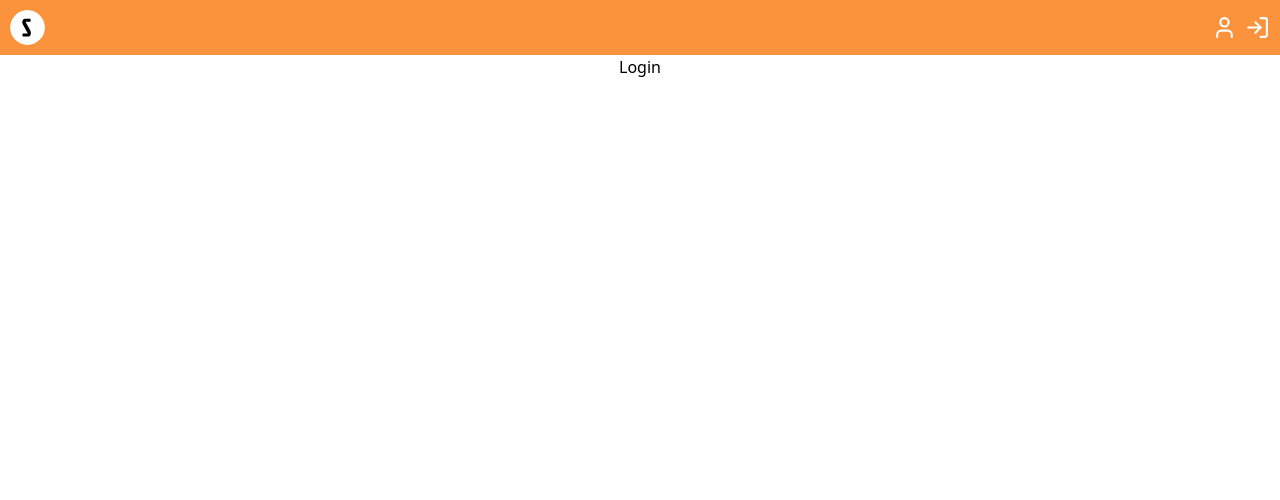
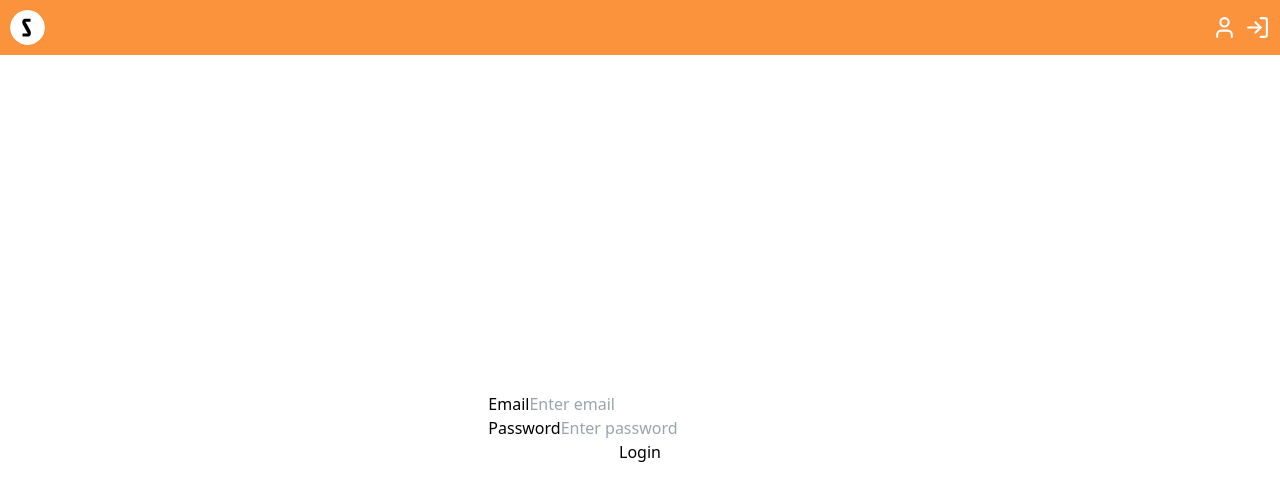
Before and after one commit to Sorokovsky/sorok-chat-client, a Next.js app: page /auth/login in a window 1280 px wide. Shown: the top 500 px of the page. Built offline with nearby package versions, Linux system fonts and the light colour scheme; no server answers.

Commit message:
form structure

```diff
--- a/package.json
+++ b/package.json
@@ -16,7 +16,8 @@
     "lucide-react": "^0.469.0",
     "next": "15.1.3",
     "react": "^19.0.0",
-    "react-dom": "^19.0.0"
+    "react-dom": "^19.0.0",
+    "react-hook-form": "^7.54.2"
   },
   "devDependencies": {
     "@eslint/eslintrc": "^3",
--- a/src/app/auth/login/page.tsx
+++ b/src/app/auth/login/page.tsx
@@ -1,22 +1,32 @@
 "use client"
 import {type NextPage} from "next";
-import {type JSX, useEffect} from "react";
+import {type JSX, useEffect, useState} from "react";
 import {useIsAuth} from "@/hooks/use-is-auth.hook";
 import {useRouter} from "next/navigation";
 import {type AppRouterInstance} from "next/dist/shared/lib/app-router-context.shared-runtime";
 import {Loader} from "@/ui/loader/loader";
+import {Form} from "@/ui/form/form";
+import {useGetLoginForm} from "@/hooks/use-login-form.hook";
+import {type LoginUser} from "@/types/models/auth/login.type";
+import { Form as FormType } from "@/types/form.type"
+import {FieldValues} from "react-hook-form";
 
 const LoginPage: NextPage = (): JSX.Element => {
-    const {isAuth, isPending} = useIsAuth();
+    const {isAuth, isPending: isFetch} = useIsAuth();
     const router: AppRouterInstance = useRouter();
+    const [isLoading, setIsLoading] = useState(false);
+    const form: FormType<LoginUser> = useGetLoginForm();
     useEffect(() => {
         if(isAuth) router.back();
     }, [isAuth]);
+    useEffect(() => {
+        setIsLoading(isFetch)
+    }, [isFetch]);
     return (
         <div className={"center"}>
-            {isPending ? <Loader /> : (
+            {isLoading ? <Loader /> : (
                 <>
-                    <h1>Login</h1>
+                    <Form form={form as unknown as FormType<FieldValues>} />
                 </>
             )}
         </div>
--- a/src/app/auth/logout/page.tsx
+++ b/src/app/auth/logout/page.tsx
@@ -10,7 +10,7 @@ const Logout: NextPage = (): JSX.Element => {
     const { mutate: logout, isPending } = useLogout();
     const router: AppRouterInstance = useRouter();
     useEffect(() => {
-        logout();
+        logout(null);
         router.back();
     }, []);
     return (
--- a/src/app/layout.tsx
+++ b/src/app/layout.tsx
@@ -14,11 +14,13 @@ export const metadata: Metadata = {
 
 const RootLayout: FC<Readonly<{children: ReactNode;}>> = ({children}): JSX.Element => {
   return (
-      <html lang={"en"} suppressHydrationWarning>
-      <body>
+      <html className={"h-full"} lang={"en"} suppressHydrationWarning>
+      <body className={"h-full flex flex-col"}>
           <Provider>
               <Header />
-              {children}
+              <div className={"flex-grow"}>
+                  {children}
+              </div>
           </Provider>
       </body>
       </html>
--- /dev/null
+++ b/src/components/ui/form/form.module.sass
@@ -0,0 +1,2 @@
+.form
+  @apply flex flex-col
--- /dev/null
+++ b/src/components/ui/form/form.tsx
@@ -0,0 +1,32 @@
+import {type FC, type JSX} from "react";
+import {type Form as FormType} from "@/types/form.type";
+import {useForm} from "react-hook-form";
+import {type FormField} from "@/types/form-field.type";
+import cn from "clsx";
+import styles from "./form.module.sass"
+
+interface Props {
+    form: FormType;
+}
+
+export const Form: FC<Props> = ({form}: Props): JSX.Element => {
+    const { handleSubmit, register } = useForm();
+    return (
+        <form
+            className={cn(styles.form)}
+            onSubmit={handleSubmit(form.onSubmit)}
+        >
+            {form.fields.map(({name, type, label, options, palaceholder}: FormField) => (
+                <label key={name}>
+                    {label}
+                    <input
+                        type={type}
+                        placeholder={palaceholder}
+                        {...register(name, options)}
+                    />
+                </label>
+            ))}
+            <button type={"submit"}>{form.submitText}</button>
+        </form>
+    );
+}
--- /dev/null
+++ b/src/contracts/types/form-field.type.ts
@@ -0,0 +1,10 @@
+import {InputHTMLAttributes, type ReactNode} from "react";
+import {type FieldValues, type RegisterOptions} from "react-hook-form";
+
+export type FormField<T extends FieldValues = FieldValues> = {
+    name: string;
+    palaceholder: string;
+    label: ReactNode;
+    options: RegisterOptions<T>;
+    type: InputHTMLAttributes<HTMLInputElement>['type'];
+}
--- /dev/null
+++ b/src/hooks/use-login-form.hook.ts
@@ -0,0 +1,30 @@
+"use client"
+import {type Form} from "@/types/form.type";
+import {LoginUser} from "@/types/models/auth/login.type";
+import {useLogin} from "@/hooks/use-login.hook";
+
+export const useGetLoginForm: () => Form<LoginUser> = () => {
+    const {mutate} = useLogin();
+    return {
+        onSubmit: (data: LoginUser) => {
+            mutate(data);
+        },
+        submitText: "Login",
+        fields: [
+            {
+                name: "email",
+                label: "Email",
+                palaceholder: "Enter email",
+                options: {required: true},
+                type: "email"
+            },
+            {
+                name: "password",
+                label: "Password",
+                palaceholder: "Enter password",
+                options: {required: true},
+                type: "password"
+            }
+        ]
+    }
+}
--- a/src/hooks/use-mutation.ts
+++ b/src/hooks/use-mutation.ts
@@ -11,7 +11,7 @@ export const useMutation = <T, V>(
     keys: QueryKeys[],
     callback: V,
     refreshKeys: QueryKeys[] = []
-): MutationResult<T> => {
+): MutationResult => {
     const client: QueryClient = useQueryClient();
     const globalCache: QueryCache = client.getQueryCache();
     const cache = globalCache.find({queryKey: refreshKeys, exact: false});
@@ -23,5 +23,5 @@ export const useMutation = <T, V>(
             client.invalidateQueries({queryKey: refreshKeys});
         }
     });
-    return {mutate, isPending, isSuccess, isError, error} as MutationResult<T>
+    return {mutate, isPending, isSuccess, isError, error} as MutationResult
 }
```
Also changed, not shown: src/contracts/types/form.type.ts (added, +8 -0 lines), src/contracts/types/mutation-result.type.ts (+2 -5 lines), src/styles/global.sass (line endings or trailing spaces), 1 other file (tests, documents, lock files or other folders).
